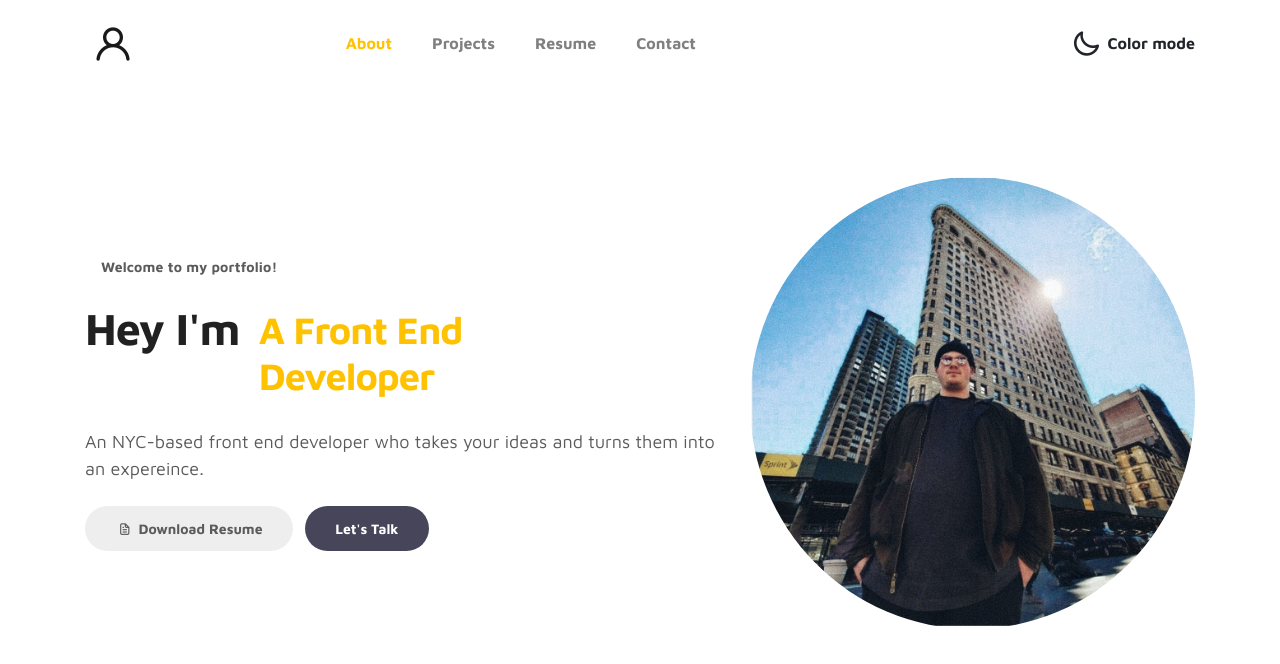
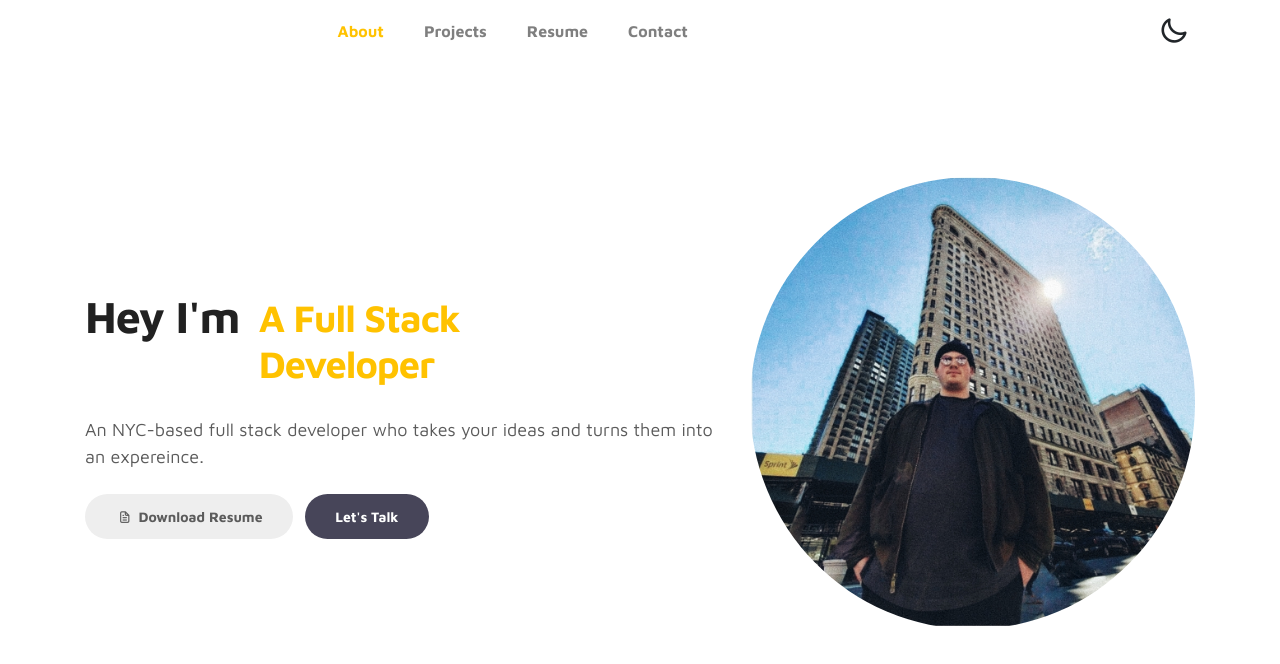
Before and after one commit to drew-anello/drew-anello.github.io, a plain HTML site: page index.html in a window 1280 px wide. Both pictures are taken after a click on the link "About". Shown: the part 21-685 px from the top of the page. Drawn offline with Linux system fonts and the light colour scheme.

Commit message:
edits text and border aroudn projects

```diff
--- /dev/null
+++ b/css/style.css
@@ -0,0 +1,3 @@
+.projects {
+    border-style: solid;
+}
--- a/index.html
+++ b/index.html
@@ -12,6 +12,7 @@
     <link rel="stylesheet" href="css/unicons.css">
     <link rel="stylesheet" href="css/owl.carousel.min.css">
     <link rel="stylesheet" href="css/owl.theme.default.min.css">
+    <link rel="stylesheet" href="./css/style.css">
 
     <!-- MAIN STYLE -->
     <link rel="stylesheet" href="css/tooplate-style.css">
@@ -29,7 +30,7 @@ https://www.tooplate.com/view/2115-marvel
     <!-- MENU -->
     <nav class="navbar navbar-expand-sm navbar-light">
         <div class="container">
-            <a class="navbar-brand" href="index.html"><i class='uil uil-user'></i> </a>
+            <a class="navbar-brand" href="index.html"></a>
 
             <button class="navbar-toggler" type="button" data-toggle="collapse" data-target="#navbarNav" aria-controls="navbarNav" aria-expanded="false"
                 aria-label="Toggle navigation">
@@ -58,7 +59,7 @@ https://www.tooplate.com/view/2115-marvel
                     <div class="ml-lg-4">
                       <div class="color-mode d-lg-flex justify-content-center align-items-center">
                         <i class="color-mode-icon"></i>
-                        Color mode
+
                       </div>
                     </div>
                 </ul>
@@ -72,20 +73,18 @@ https://www.tooplate.com/view/2115-marvel
             <div class="row">
 
                 <div class="col-lg-7 col-md-12 col-12 d-flex align-items-center">
-                    <div class="about-text">
-                        <small class="small-text">Welcome to <span class="mobile-block">my portfolio!</span></small>
-                        <h1 class="animated animated-text">
+                    <div class="about-text">                        <h1 class="animated animated-text">
                             <span class="mr-2">Hey I'm</span>
                                 <div class="animated-info">
                                     <span class="animated-item">Drew Anello</span>
-                                    <span class="animated-item">A Front End Developer</span>
+                                    <span class="animated-item">A Full Stack Developer</span>
                                     <span class="animated-item">Experience Creator</span>
                                     <!-- <span class="animated-item">Professional Musician</span> -->
                                 </div>
                         </h1>
                           <br>
                           <br>
-                        <p>An NYC-based front end developer who takes your ideas and turns them into an expereince. </p>
+                        <p>An NYC-based full stack developer who takes your ideas and turns them into an expereince. </p>
 
                         <div class="custom-btn-group mt-4">
                           <a href="./Andrew Anello Front End Developer Resume.pdf" download class="btn mr-lg-2 custom-btn"><i class='uil uil-file-alt'></i> Download Resume</a>
@@ -115,7 +114,7 @@ https://www.tooplate.com/view/2115-marvel
                         <h2>My Projects</h2>
                       </div>
 
-
+                    <div class="projects">
                       <div class="owl-carousel owl-theme">
                         <div class="item">
                           <div class="NYC-Pizza">
@@ -141,12 +140,15 @@ https://www.tooplate.com/view/2115-marvel
                             <img src="images/projects/wow generator.png" class="img-fluid" alt="wow generator front end application">
                             </a>
                           </div>
+                          </div>
                         </div>
+                        </div>
+
                           </div>
                         </div>
                       </div>
+                        </div>
 
-                  </div>
                 </div>
         </div>
     </section>
```
